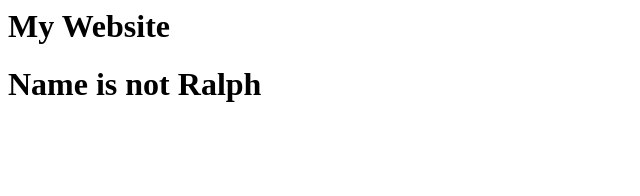
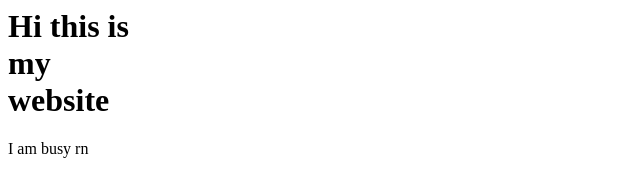
Before and after one commit to Worgong5/cv2, a plain HTML site: page index.html in a window 1280 px wide. Shown: the whole page, without its empty margins (0-640 px from the left). Drawn offline with Linux system fonts and the light colour scheme.

Commit message:
Update index.html

```diff
--- a/index.html
+++ b/index.html
@@ -1,12 +1,11 @@
 <html>
 <head>
-<h1>
-My Website
-</h1>
-</head>
-<body>
-<h1>
-Name is not Ralph
-</h1>
-</body>
-</html>
+  <title> Mr Lawrences Site </title>
+
+ <head>
+  <body>
+    <h1 style="background-colour: #FF0000; width: 150px;">Hi this is my website </h1>
+    <p> I am busy rn </p>
+
+   </body>
+   </html>
```
